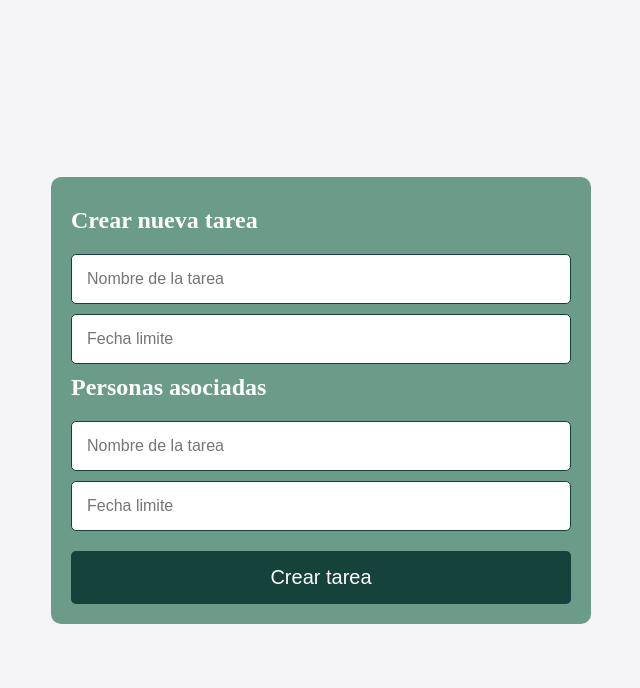
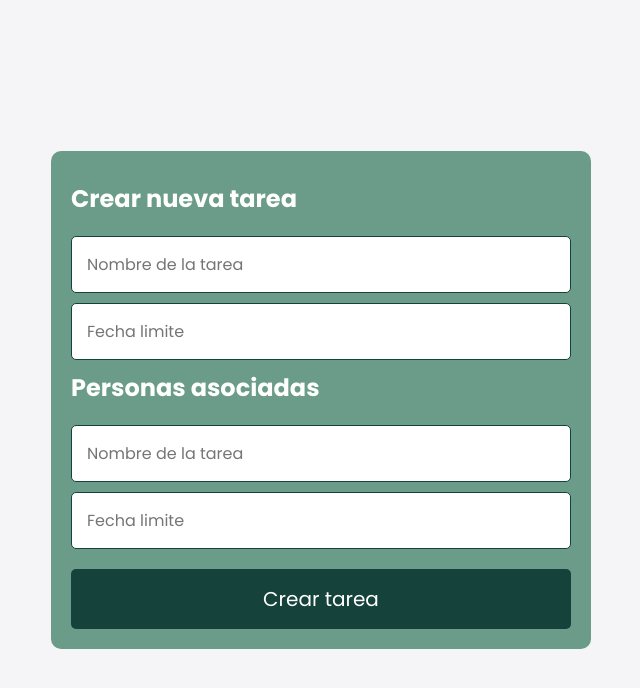
Before and after one commit to Yosipmikecolin/frontend-velaio, an Angular app: page / in a window 1280 px wide. Shown: the top 688 px of the page, without its empty margins (319-959 px from the left). Built offline with nearby package versions, Linux system fonts and the light colour scheme.

Commit message:
Adding typography

```diff
--- a/src/styles.css
+++ b/src/styles.css
@@ -1,4 +1,7 @@
+@import url("https://fonts.googleapis.com/css2?family=Poppins:ital,wght@0,100;0,200;0,300;0,400;0,500;0,600;0,700;0,800;0,900;1,100;1,200;1,300;1,400;1,500;1,600;1,700;1,800;1,900&display=swap");
+
 * {
   margin: 0;
   padding: 0;
+  font-family: "Poppins", system-ui;
 }
```
